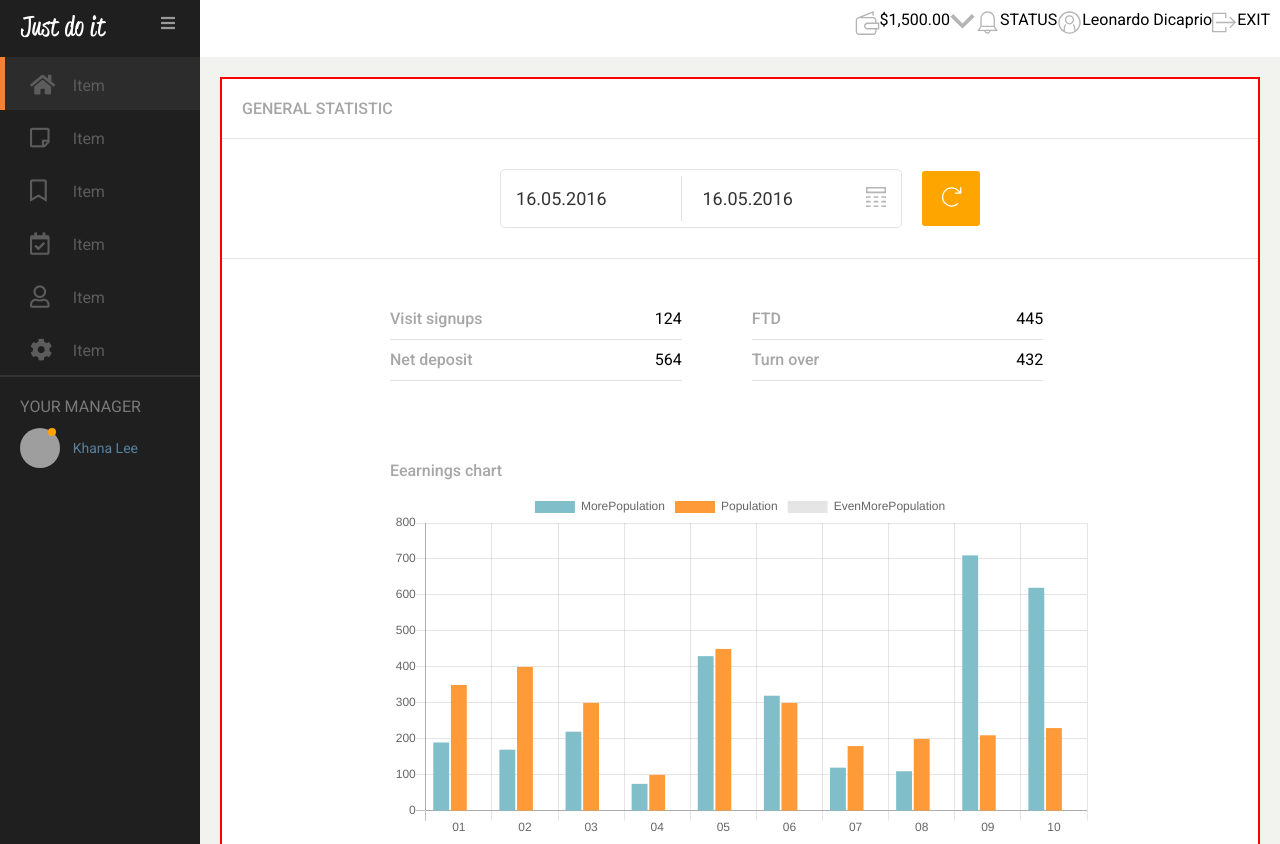
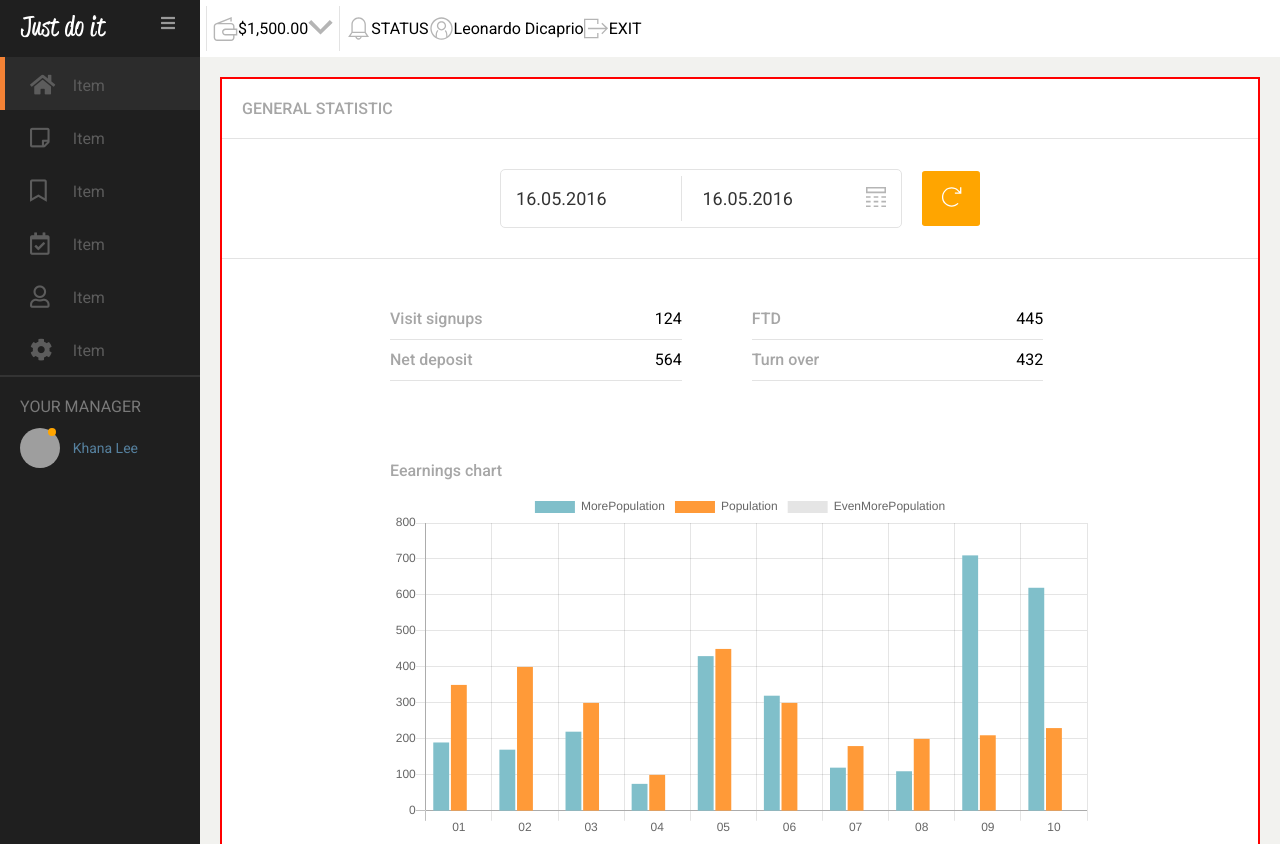
Before and after one commit to dave8git/dashboard-project, a plain HTML site: page index.html in a window 1280 px wide. Shown: the top 844 px of the page. Drawn offline with nearby package versions, Linux system fonts and the light colour scheme; grey boxes are pictures that could not be loaded.

Commit message:
add fix for navbar #2

```diff
--- a/index.html
+++ b/index.html
@@ -37,10 +37,11 @@
     <aside>
         <header>
             <div class="user-area">
+                    <div class="content-grey-line-vertical"></div>
                 <img src="icons/wallet.svg" class="navbar-wallet-icon" alt="wallet icon">
                 <span class="navbar-text">$1,500.00</span>
                     <img src="icons/arrow-down-small.svg" class="navbar-arrow-down-icon" alt="wallet icon">
-
+                    <div class="content-grey-line-vertical"></div>
 
                 <img src="icons/notification.svg" alt="" class="navbar-bell-icon-inner">
                 <span class="navbar-text-hidden-bell">STATUS</span>
@@ -52,8 +53,7 @@
                 <span class="navbar-profile-text">Leonardo Dicaprio</span>
 
 
-                <img src="icons/quit.svg" alt="" class="navbar-quit-icon"><span
-                    class="navbar-text-hidden-exit">EXIT</span>
+                <img src="icons/quit.svg" alt="" class="navbar-quit-icon"><span class="navbar-text-hidden-exit">EXIT</span>
             </div>
 
             <!-- <div class="user-area">
--- a/sass/style.scss
+++ b/sass/style.scss
@@ -58,11 +58,17 @@ body {
 .text-align-center {
     text-align: center;
 }
+.content-grey-line-vertical {
+                border-right: 1px solid #e3e3e3;
+                height: 45px;
+                margin: 6px;
+            }
 /* Navbar icons */
 header {
     .user-area {
         display: flex;
         flex-direction: row;
+        align-items: center;
     }
     .navbar-wallet-icon {
         width: 25px;
@@ -217,8 +223,6 @@ header {
     }
 }
 .user-area {
-    float: right;
-    padding: 10px;
     }
     a{
         color: $font-gray;
```
Also changed, not shown: css/style.css, 1 other file.
